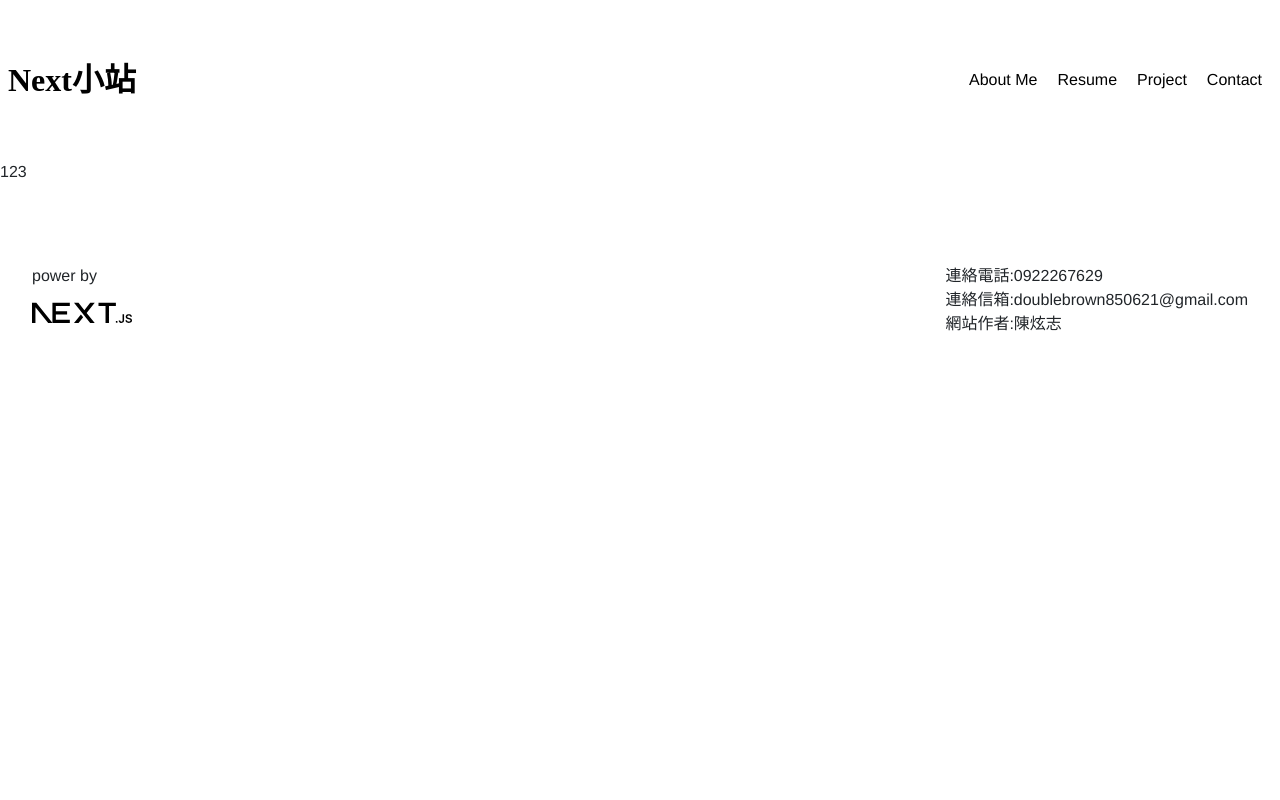
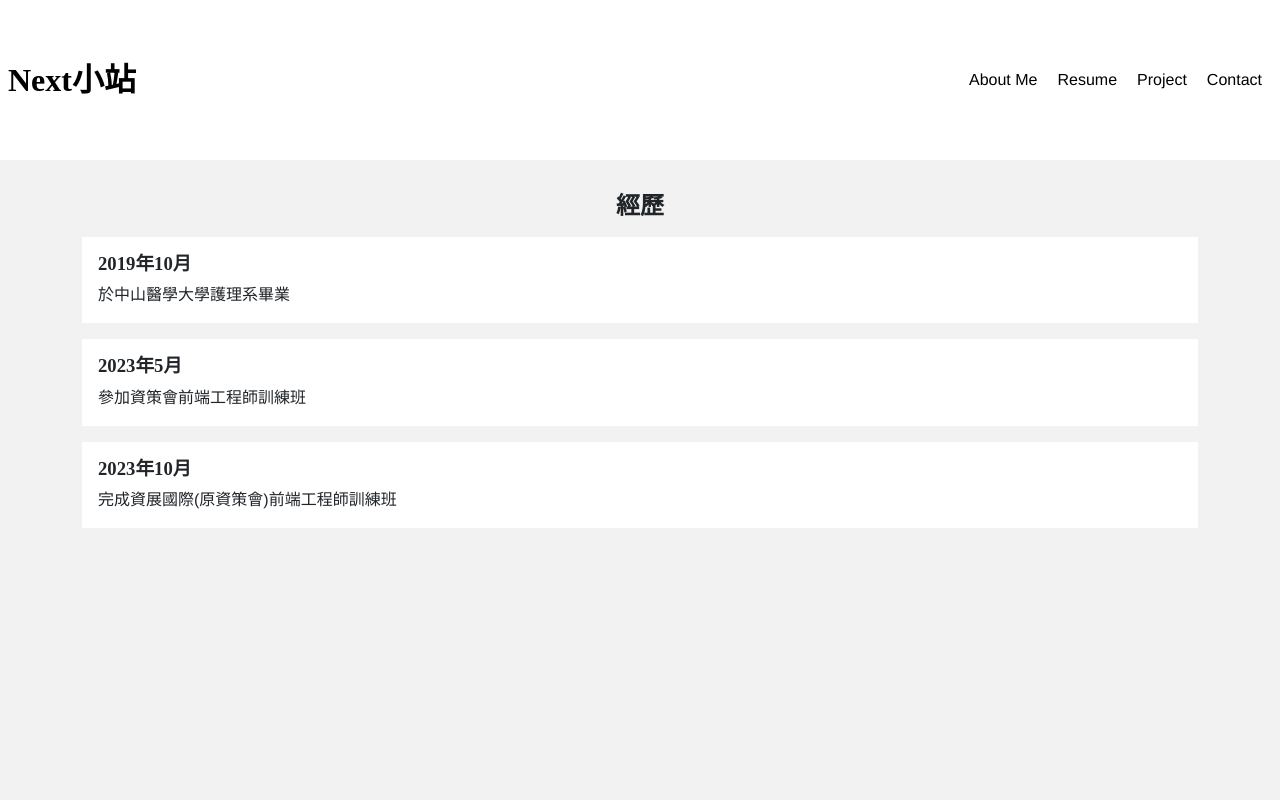
Before and after one commit to asa40618/index, a Next.js app: page /resume in a window 1280 px wide. Shown: the top 800 px of the page. Built offline with nearby package versions, Linux system fonts and the light colour scheme; a web font is replaced by a local one.

Commit message:
完成經歷頁面

```diff
--- a/components/layout/navbar/index.js
+++ b/components/layout/Header/index.js
@@ -2,7 +2,7 @@ import React from 'react'
 import style from './navbar.module.scss'
 import Link from 'next/link'
 
-export default function Navbar() {
+export default function Header() {
   return (
     <>
       <div className={`p-2 ${style.basic}`}>
--- a/components/layout/default-layout.js
+++ b/components/layout/default-layout.js
@@ -1,4 +1,4 @@
-import Navbar from './navbar'
+import Navbar from './Header'
 import Footer from './footer/footer'
 
 export default function DefaultLayout({ children }) {
--- a/components/layout/resumeCompo/index.js
+++ b/components/layout/resumeCompo/index.js
@@ -1,7 +1,39 @@
 import React from 'react'
+import style from './resume.module.scss'
 
 export default function ResumeComponent() {
+  const resume = [
+    {
+      date: '2019年10月',
+      content: '於中山醫學大學護理系畢業',
+    },
+    {
+      date: '2023年5月',
+      content: '參加資策會前端工程師訓練班',
+    },
+    {
+      date: '2023年10月',
+      content: '完成資展國際(原資策會)前端工程師訓練班',
+    },
+  ]
+
   return (
-    <div>123</div>
+    <>
+      <div className="bg-primary">
+        <div className={`container ${style.background}`}>
+          <h2 className="text-center">經歷</h2>
+          {resume.map((item, index) => {
+            return (
+              <div key={index}>
+                <div className={style.resumeCard}>
+                  <h3>{item.date}</h3>
+                  <p>{item.content}</p>
+                </div>
+              </div>
+            )
+          })}
+        </div>
+      </div>
+    </>
   )
 }
--- /dev/null
+++ b/components/layout/resumeCompo/resume.module.scss
@@ -0,0 +1,9 @@
+.background{
+    height: 100vh;
+    padding-block: 2rem ;
+}
+.resumeCard{
+    margin-block: 1rem;
+    padding: 1rem;
+    background: white;
+}
```
Also changed, not shown: components/layout/Header/navbar.module.scss (renamed from components/layout/navbar/navbar.module.scss).
